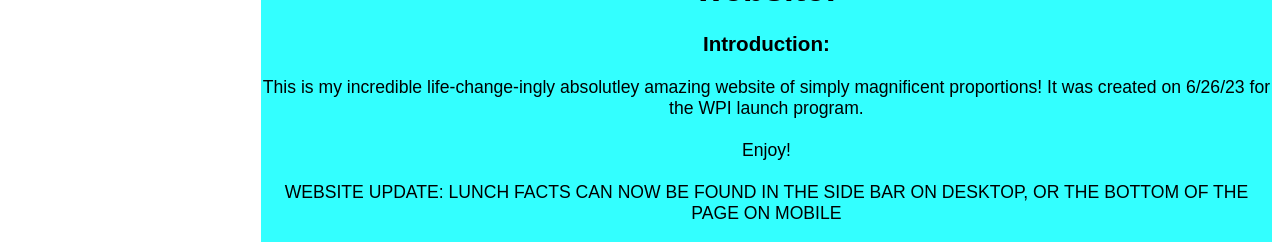
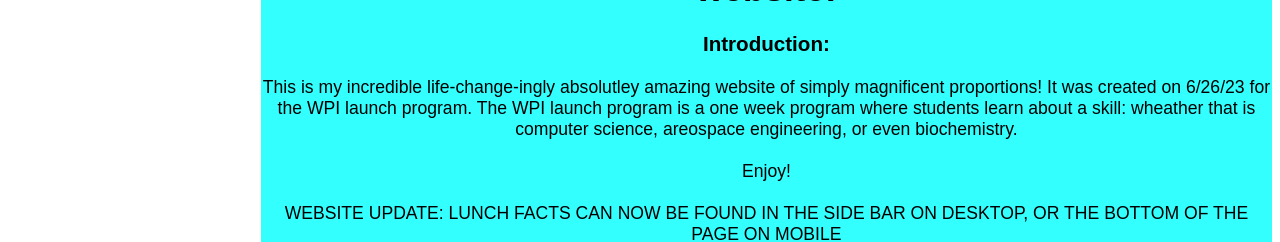
Before and after one commit to spgordonyes/samsite, a plain HTML site: page index.html in a window 1280 px wide. Shown: the part 239-481 px from the top of the page. Drawn offline with Linux system fonts and the light colour scheme.

Commit message:
Update index.html
added info about launch

```diff
--- a/index.html
+++ b/index.html
@@ -30,7 +30,7 @@
         </div>
         <div style="text-align: center;">This is my incredible life-change-ingly
           absolutley amazing website of simply magnificent proportions! It was
-          created on 6/26/23 for the WPI launch program.</div>
+          created on 6/26/23 for the WPI launch program. The WPI launch program is a one week program where students learn about a skill: wheather that is computer science, areospace engineering, or even biochemistry.</div>
         <div style="text-align: center;"><br>
         </div>
         <div>
```
